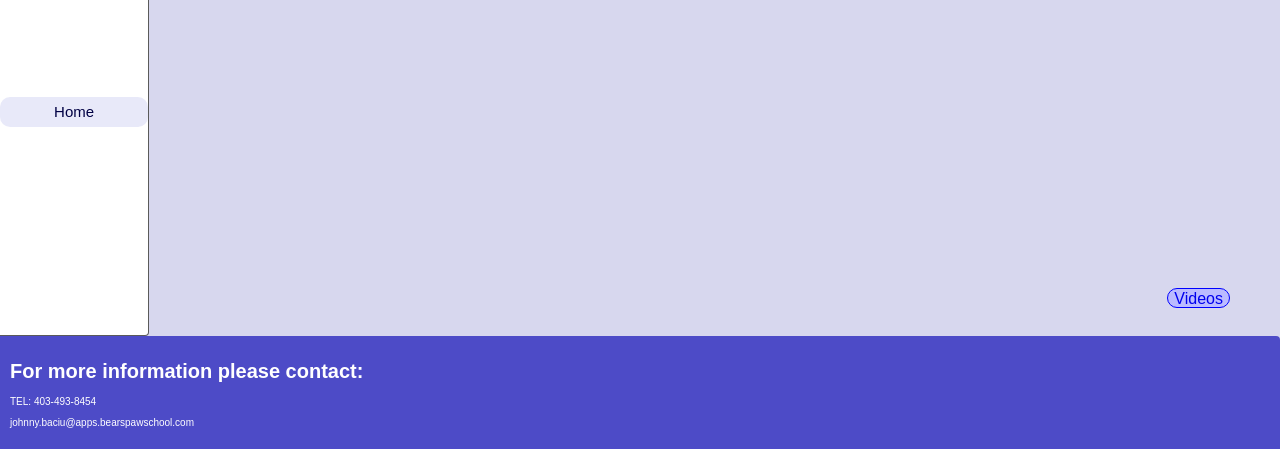
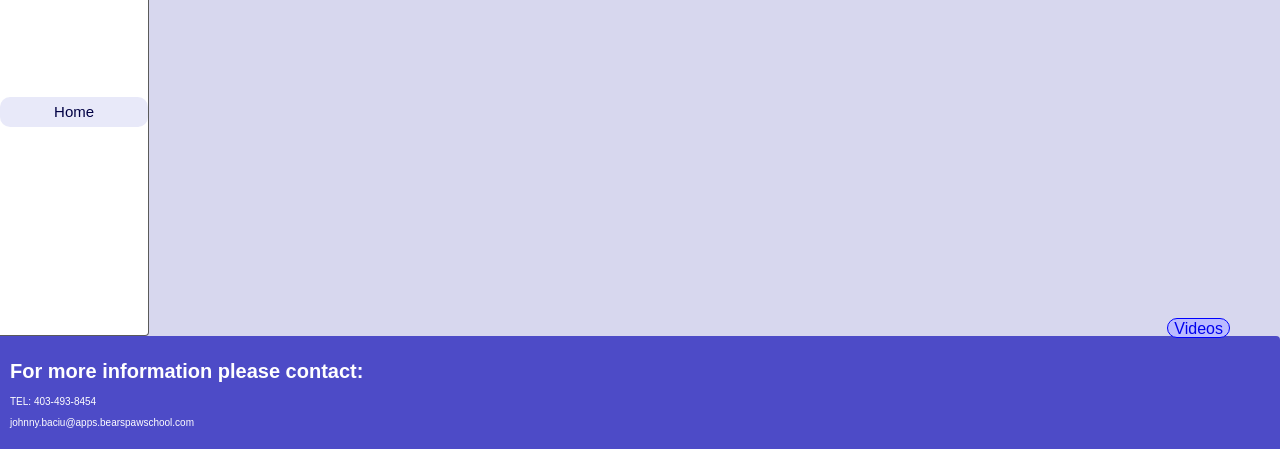
Before and after one commit to JohnnyBaciu/JohnnyBaciu.github.io, a plain HTML site: page index.html in a window 1280 px wide. Shown: the part 362-811 px from the top of the page. Drawn offline with Linux system fonts and the light colour scheme.

Commit message:
Update style.css

```diff
--- a/style.css
+++ b/style.css
@@ -76,7 +76,7 @@ header img{
     border-radius: 10px;
     height: 20px;
     position:absolute;
-    bottom: 130px;
+    bottom: 100px;
     right: 50px;
     }
   article button:hover{
```
